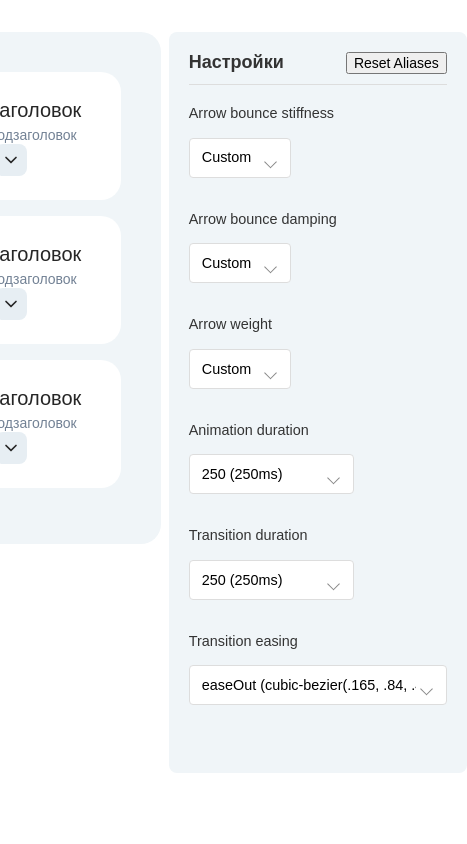
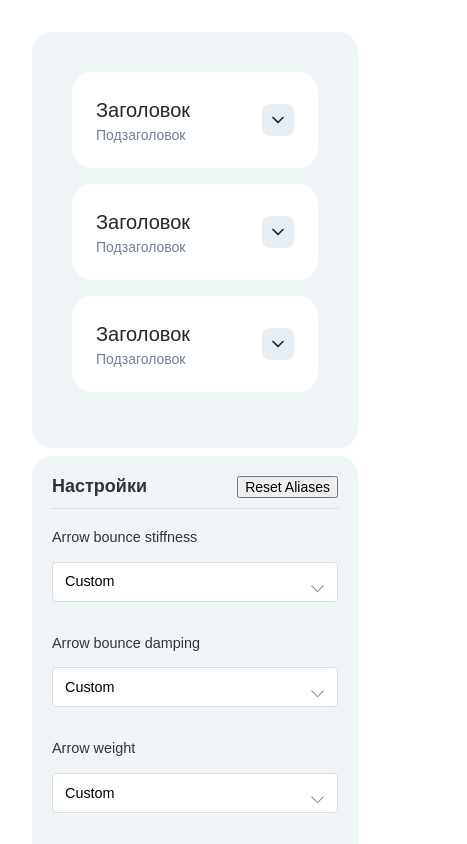
Before and after one commit to maxim-petrov/accordion, a React (Vite) app: page / in a window 390 px wide. Shown: the top 844 px of the page, 467 px wide, since content can reach past the window. Built offline with nearby package versions, Linux system fonts and the light colour scheme; a web font is replaced by a local one.

Commit message:
Update styles

```diff
--- a/src/App.css
+++ b/src/App.css
@@ -7,6 +7,13 @@
   padding: 2rem;
   text-align: center;
   column-gap: 8px;
+}
+
+@media screen and (max-width: 767px) {
+  #root {
+    flex-direction: column;
+    row-gap: 8px;
+  }
 }
 
 .card {
@@ -52,8 +59,18 @@
 .tokens-configurator {
   padding: 20px;
   background-color: rgba(240, 245, 248);
-  border-radius: 8px;
+  border-radius: 20px;
   width: 300px;
+}
+
+@media screen and (max-width: 767px) {
+  .tokens-configurator {
+    width: 100%;
+  }
+
+  .token-controls {
+    width: 100%;
+  }
 }
 
 .tokens-header {
```
